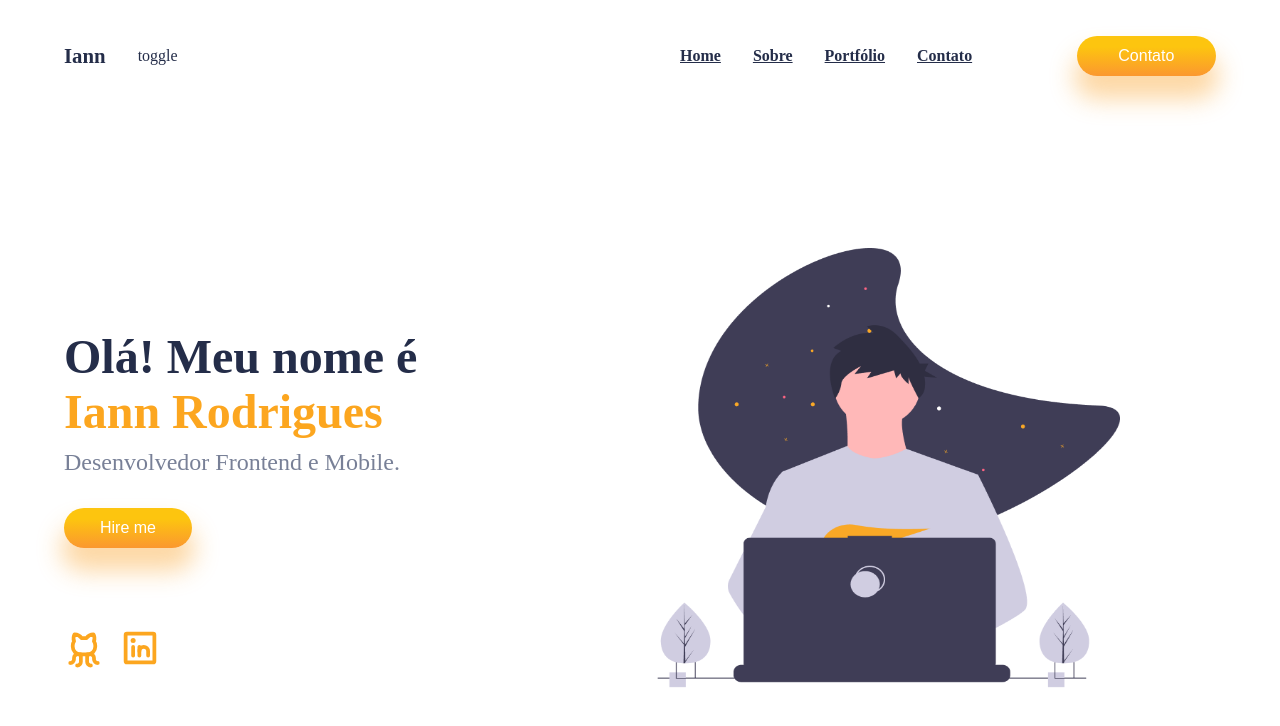
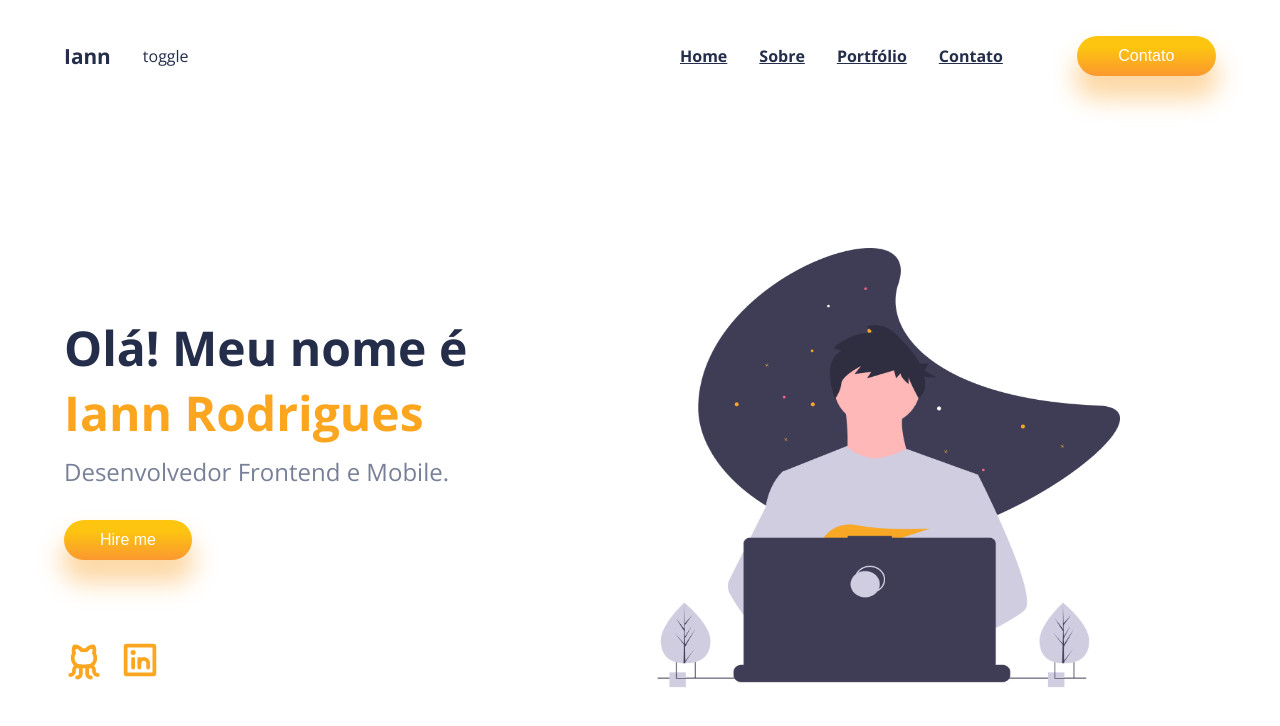
Before and after one commit to Iann-rst/portfolio-react, a React (Vite) app: page / in a window 1280 px wide. Shown: the top 726 px of the page. Built offline with nearby package versions, Linux system fonts and the light colour scheme.

Commit message:
feat: google fonts Open sans

```diff
--- a/index.html
+++ b/index.html
@@ -1,13 +1,19 @@
 <!DOCTYPE html>
 <html lang="en">
+
 <head>
   <meta charset="UTF-8" />
+  <link rel="preconnect" href="https://fonts.googleapis.com">
+  <link rel="preconnect" href="https://fonts.gstatic.com" crossorigin>
+  <link href="https://fonts.googleapis.com/css2?family=Open+Sans:wght@400;700&display=swap" rel="stylesheet">
   <link rel="icon" type="image/svg+xml" href="/vite.svg" />
   <meta name="viewport" content="width=device-width, initial-scale=1.0" />
   <title>Vite + React</title>
 </head>
+
 <body>
   <div id="root"></div>
   <script type="module" src="/src/main.jsx"></script>
 </body>
+
 </html>
--- a/src/App.css
+++ b/src/App.css
@@ -16,6 +16,7 @@
   padding: 0.5rem 3.5rem;
   overflow: hidden;
   color: var(--black);
+  font-family: 'Open Sans', sans-serif;
 }
 
 .btn{
```
Lines whose indentation alone changed are shown as unchanged.
